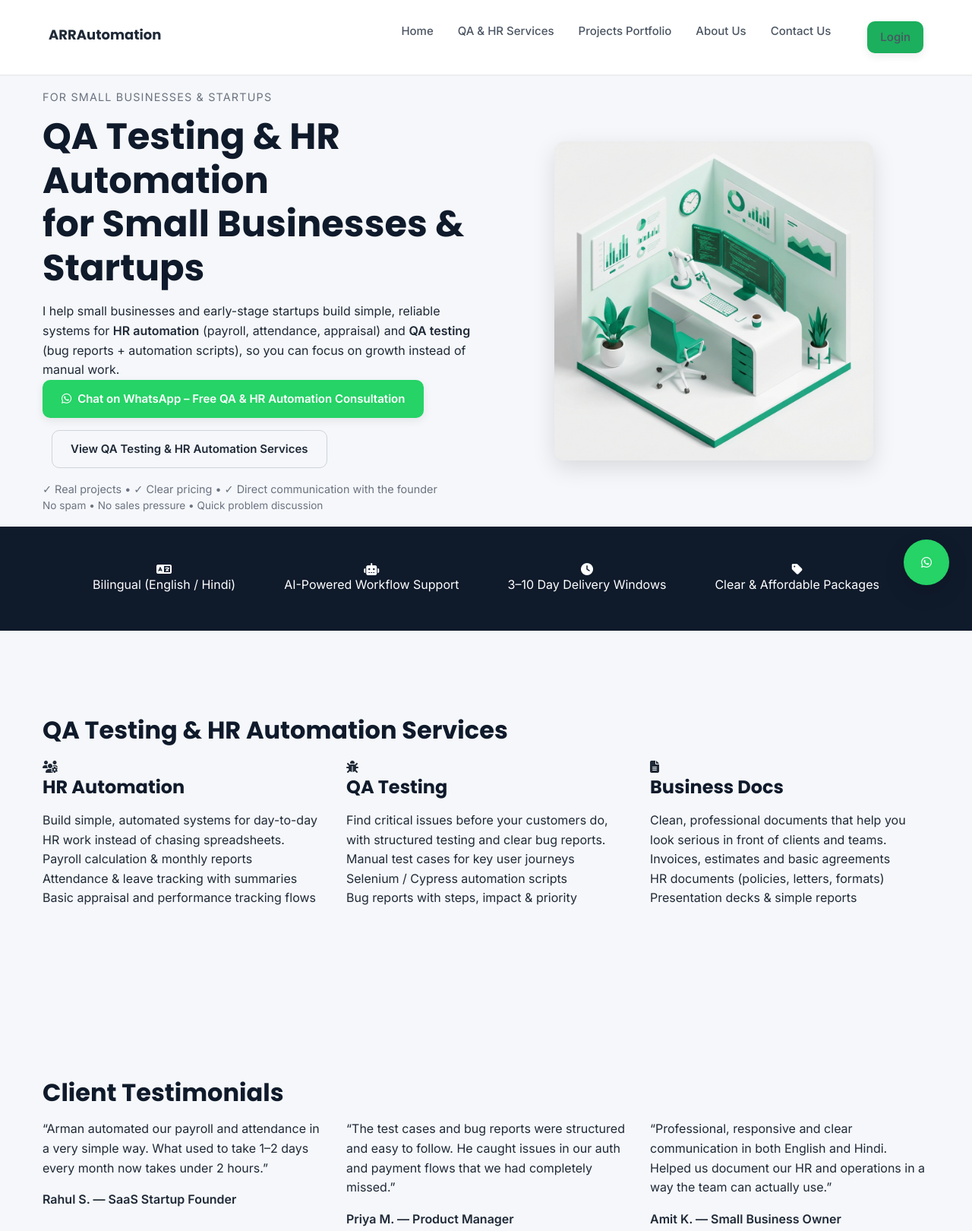
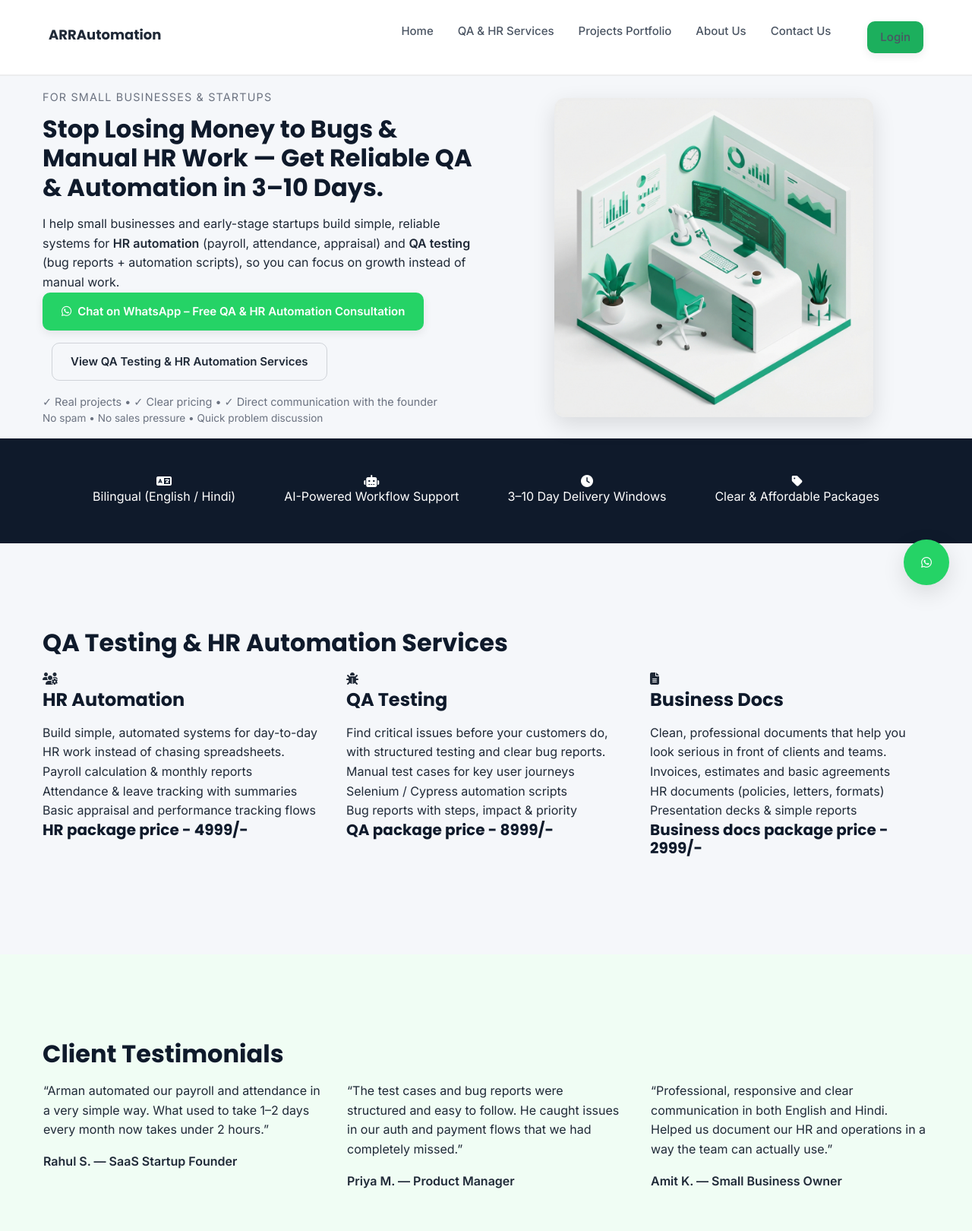
Before and after one commit to arrautomation001-cmd/ARRAutomation, a website: page public/index.html in a window 1280 px wide. Shown: the top 1620 px of the page at 76% size. Drawn offline with Linux system fonts and the light colour scheme.

Commit message:
Button changes

```diff
--- a/public/index.html
+++ b/public/index.html
@@ -105,10 +105,9 @@
                         For Small Businesses & Startups
                     </p>
 
-                    <h1>
-                        QA Testing & HR Automation<br>
-                        for Small Businesses & Startups
-                    </h1>
+                    <h2>
+                        Stop Losing Money to Bugs & Manual HR Work — Get Reliable QA & Automation in 3–10 Days.
+                    </h2>
 
                     <p>
                         I help small businesses and early-stage startups build simple, reliable systems for
@@ -184,6 +183,9 @@
                         <li>Payroll calculation & monthly reports</li>
                         <li>Attendance & leave tracking with summaries</li>
                         <li>Basic appraisal and performance tracking flows</li>
+                        <li>
+                            <h4>HR package price - 4999/-</h4>
+                        </li>
                     </ul>
                 </div>
 
@@ -198,6 +200,9 @@
                         <li>Manual test cases for key user journeys</li>
                         <li>Selenium / Cypress automation scripts</li>
                         <li>Bug reports with steps, impact & priority</li>
+                        <li>
+                            <h4>QA package price - 8999/-</h4>
+                        </li>
                     </ul>
                 </div>
 
@@ -212,6 +217,9 @@
                         <li>Invoices, estimates and basic agreements</li>
                         <li>HR documents (policies, letters, formats)</li>
                         <li>Presentation decks & simple reports</li>
+                        <li>
+                            <h4>Business docs package price - 2999/-</h4>
+                        </li>
                     </ul>
                 </div>
             </div>
@@ -219,7 +227,7 @@
     </section>
 
     <!-- Social Proof -->
-    <section class="section bg-white">
+    <section class="section bg-light-green">
         <div class="container">
             <h2>Client Testimonials</h2>
             <div class="grid grid-3">
@@ -306,7 +314,7 @@
     </footer>
 
     <!-- Floating WhatsApp -->
-    <a href="https://wa.me/917082167660" class="floating-whatsapp" aria-label="Chat on WhatsApp">
+    <a href="https://chat.whatsapp.com/Dwqh72hxsFN5CGbCUjvBie" class="floating-whatsapp" aria-label="Chat on WhatsApp">
         <i class="fab fa-whatsapp"></i>
     </a>
 
--- a/public/styles.css
+++ b/public/styles.css
@@ -230,6 +230,11 @@ img {
     color: var(--text-inverse);
 }
 
+.bg-light-green {
+    background-color: #f0fdf4;
+    /* Light emerald tint */
+}
+
 /* =========================
    Grid Utilities
    ========================= */
@@ -260,6 +265,17 @@ img {
 /* =========================
    Buttons
    ========================= */
+
+.bg-light-green .card {
+    transition: transform 0.3s ease, box-shadow 0.3s ease, border-color 0.3s ease;
+    border: 1px solid transparent;
+}
+
+.bg-light-green .card:hover {
+    transform: translateY(-8px);
+    box-shadow: 0 0 20px rgba(16, 185, 129, 0.3);
+    /* Shining green effect */
+}
 
 .btn {
     display: inline-flex;
```
Also changed, not shown: public/about.html (+2 -1 lines), public/portfolio.html (+2 -1 lines), public/services.html (+1 -1 lines).
